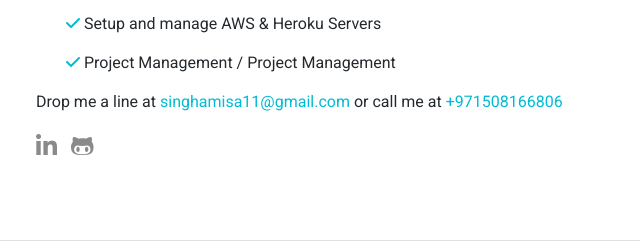
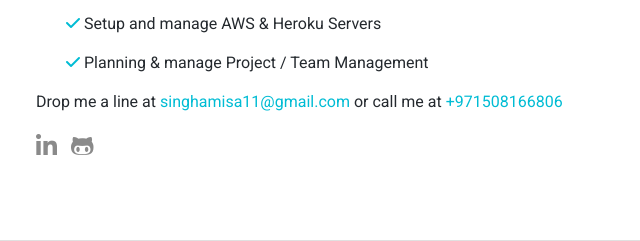
Before and after one commit to AmishaSingh43/portfolio, a plain HTML site: page docs/index.html in a window 1280 px wide. Shown: the part 4006-4247 px from the top of the page, 284-924 px from the left. Drawn offline with Linux system fonts and the light colour scheme.

```diff
--- a/docs/index.html
+++ b/docs/index.html
@@ -303,7 +303,7 @@
             <li><i class="fa fa-check" aria-hidden="true"></i> Web development</li>
             <li><i class="fa fa-check" aria-hidden="true"></i> Setup and manage AWS
               & Heroku Servers</li>
-            <li><i class="fa fa-check" aria-hidden="true"></i> Project Management / Project Management</li>
+            <li><i class="fa fa-check" aria-hidden="true"></i> Planning & manage Project / Team Management</li>
           </ul>
           <p>Drop me a line at <a href="mailto:singhamisa11@gmail.com" target="_blank">singhamisa11@gmail.com</a> or call me at <a
               href="tel:971508166806">+971508166806</a></p>
```
